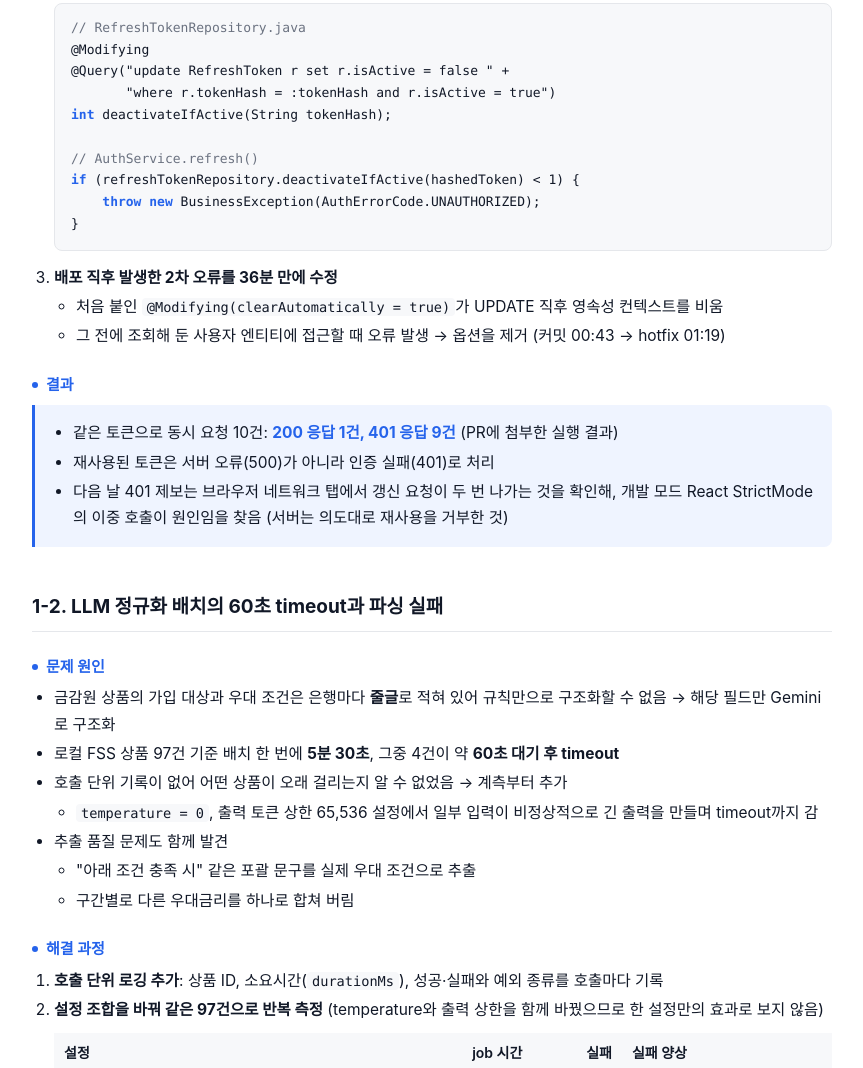
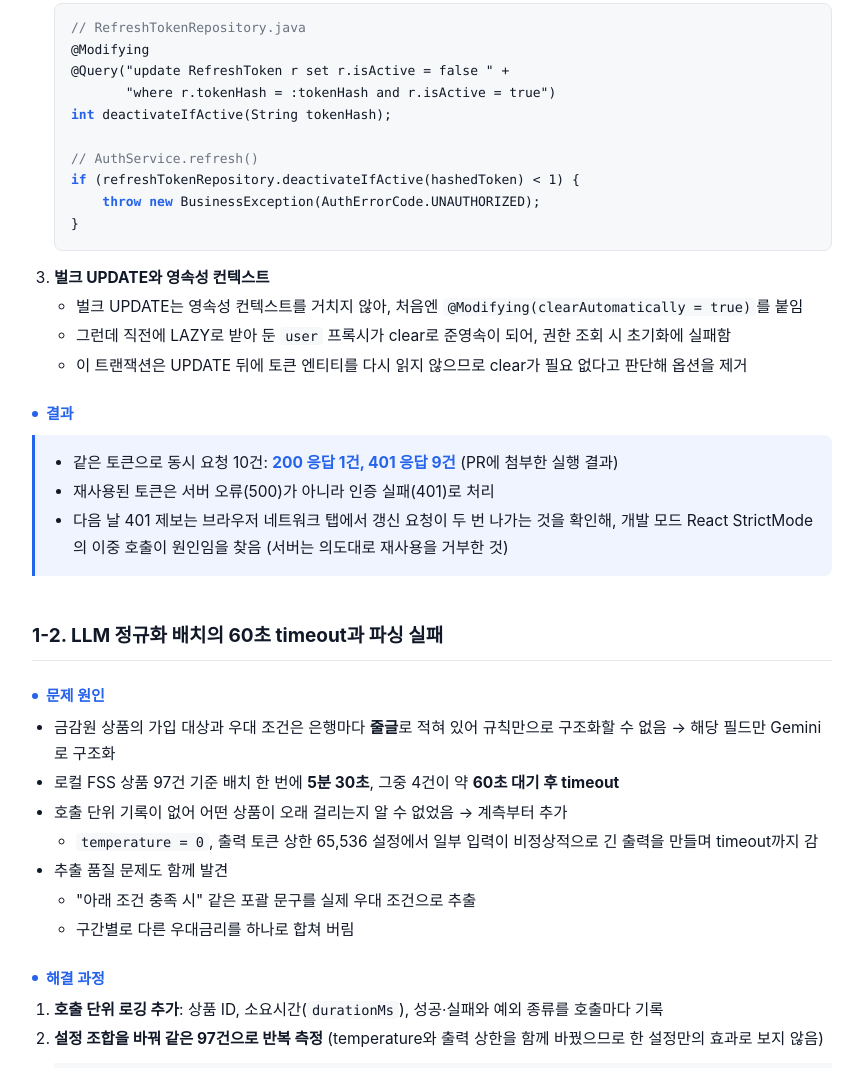
Before and after one commit to yuyeol3/portfolio, a plain HTML site: page index.html in a window 1280 px wide. Shown: the part 2070-3138 px from the top of the page, without its empty margins (332-1195 px from the left). Drawn offline with Linux system fonts and the light colour scheme; a web font is replaced by a local one.

Commit message:
1-1 hotfix 항목을 벌크 UPDATE와 영속성 컨텍스트 설명으로 정리

```diff
--- a/index.html
+++ b/index.html
@@ -377,10 +377,11 @@
     <span class="k">throw new</span> BusinessException(AuthErrorCode.UNAUTHORIZED);
 }</code></pre>
     </li>
-    <li><strong>배포 직후 발생한 2차 오류를 36분 만에 수정</strong>
+    <li><strong>벌크 UPDATE와 영속성 컨텍스트</strong>
       <ul>
-        <li>처음 붙인 <code>@Modifying(clearAutomatically = true)</code>가 UPDATE 직후 영속성 컨텍스트를 비움</li>
-        <li>그 전에 조회해 둔 사용자 엔티티에 접근할 때 오류 발생 → 옵션을 제거 (커밋 00:43 → hotfix 01:19)</li>
+        <li>벌크 UPDATE는 영속성 컨텍스트를 거치지 않아, 처음엔 <code>@Modifying(clearAutomatically = true)</code>를 붙임</li>
+        <li>그런데 직전에 LAZY로 받아 둔 <code>user</code> 프록시가 clear로 준영속이 되어, 권한 조회 시 초기화에 실패함</li>
+        <li>이 트랜잭션은 UPDATE 뒤에 토큰 엔티티를 다시 읽지 않으므로 clear가 필요 없다고 판단해 옵션을 제거</li>
       </ul>
     </li>
   </ol>
```
